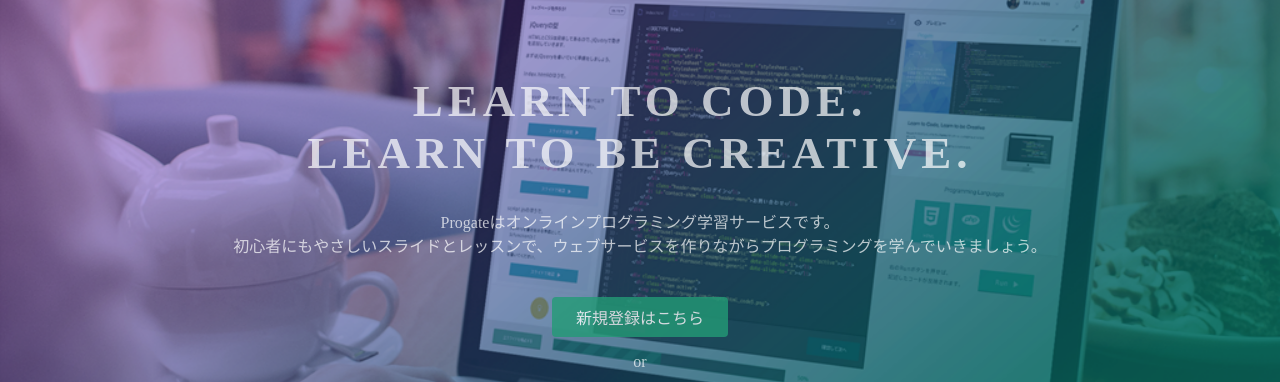
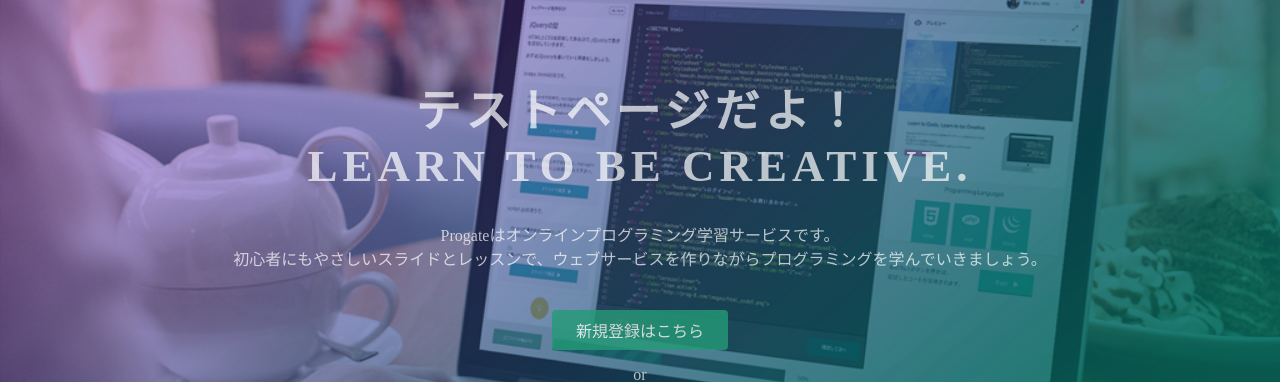
Before and after one commit to hokko-eng/hokko-eng.github.io, a plain HTML site: page index.html in a window 1280 px wide. Shown: the part 135-517 px from the top of the page. Drawn offline with Linux system fonts and the light colour scheme.

Commit message:
Update index.html

```diff
--- a/index.html
+++ b/index.html
@@ -23,7 +23,7 @@
   </header>
   <div class="top-wrapper">
     <div class="container">
-      <h1>LEARN TO CODE.<br>LEARN TO BE CREATIVE.</h1>
+      <h1>テストページだよ！<br>LEARN TO BE CREATIVE.</h1>
       <p>Progateはオンラインプログラミング学習サービスです。<br>初心者にもやさしいスライドとレッスンで、ウェブサービスを作りながらプログラミングを学んでいきましょう。</p>
       <div class="btn-wrapper">
         <a href="#" class="btn signup">新規登録はこちら</a>
```
